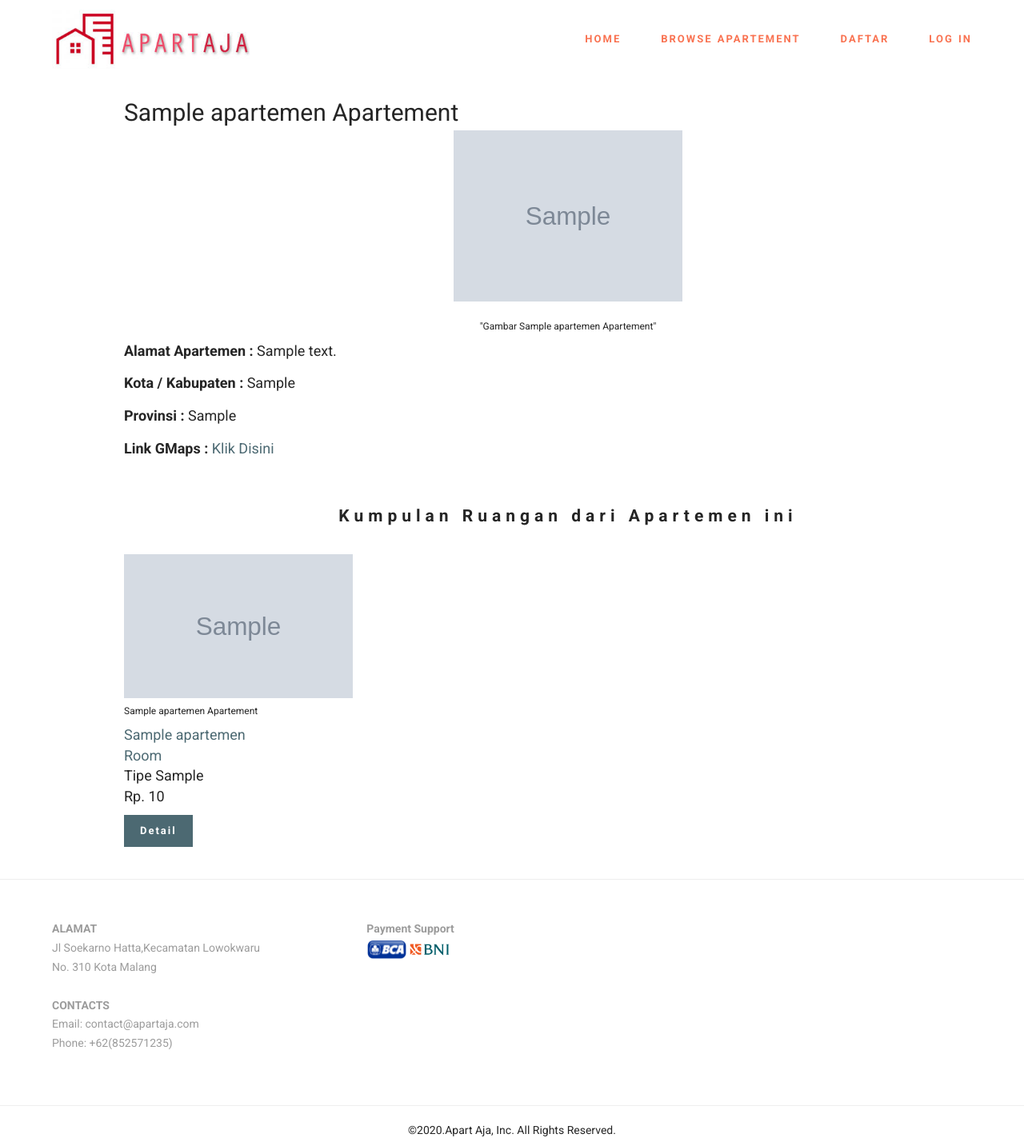
After one commit to ardananjungkusuma/apart-aja, a CodeIgniter app: page /apart-aja/apartemen/detailApartemen/1 in a window 1280 px wide. The commit adds this page. Shown: the whole page at 80% size. Run offline with CodeIgniter, Linux system fonts and the light colour scheme; tables that the repository leaves empty or names only in its code hold one stand-in row (values such as "Sample post"); grey boxes marked "Sample" are stand-in pictures.

Commit message:
fix register user, apartemen detail view

```diff
--- /dev/null
+++ b/application/controllers/Apartemen.php
@@ -0,0 +1,26 @@
+<?php
+defined('BASEPATH') or exit('No direct script access allowed');
+
+class Apartemen extends CI_Controller
+{
+    public function __construct()
+    {
+        parent::__construct();
+        $this->load->model('apartemen_model');
+        $this->load->model('ruangan_model');
+    }
+
+    public function detailApartemen($id)
+    {
+        $data['apart'] = $this->apartemen_model->getAllApartemenById($id);
+        $data['ruanganapart'] = $this->ruangan_model->getAllRuanganByIdApartemen($id);
+        $level = $this->session->userdata('level');
+        if ($level == 'user' or $level == 'admin') {
+            $this->load->view('templates/header-user', $data);
+        } else {
+            $this->load->view('templates/header-guest', $data);
+        }
+        $this->load->view('apartemen/detail', $data);
+        $this->load->view('templates/footer');
+    }
+}
--- /dev/null
+++ b/application/models/apartemen_model.php
@@ -0,0 +1,19 @@
+<?php
+
+defined('BASEPATH') or exit('No direct script access allowed');
+
+class apartemen_model extends CI_Model
+{
+
+    public function getAllApartemen()
+    {
+        $query = $this->db->query("SELECT * FROM apartemen as a JOIN pengelola_apartemen pa ON a.id_pengelola = pa.id_pengelola");
+        return $query->result_array();
+    }
+
+    public function getAllApartemenById($id_apart)
+    {
+        $query = $this->db->query("SELECT * FROM apartemen as a JOIN pengelola_apartemen pa ON a.id_pengelola = pa.id_pengelola WHERE a.id_apartemen = '$id_apart'");
+        return $query->result_array();
+    }
+}
--- a/application/models/ruangan_model.php
+++ b/application/models/ruangan_model.php
@@ -8,6 +8,12 @@ class ruangan_model extends CI_Model
 	public function getAllRuangan()
 	{
 		$query = $this->db->query("SELECT * FROM ruangan_apartemen as ra JOIN apartemen a ON ra.id_apartemen = a.id_apartemen");
+		return $query->result_array();
+	}
+
+	public function getAllRuanganByIdApartemen($id_apart)
+	{
+		$query = $this->db->query("SELECT * FROM ruangan_apartemen as ra JOIN apartemen a ON ra.id_apartemen = a.id_apartemen WHERE ra.id_apartemen = $id_apart");
 		return $query->result_array();
 	}
 
--- /dev/null
+++ b/application/views/apartemen/detail.php
@@ -0,0 +1,61 @@
+<div class="container" style="padding: 20px; margin: 0 auto ;margin-top:100px;">
+    <div class="row">
+        <div class="col-md-12" style="margin-left:70px;margin-right:70px;">
+            <?php
+            foreach ($apart as $apartemen) {
+                $idApartemen = $apartemen['id_apartemen'];
+            ?>
+                <span style="margin-top:20px;margin-bottom: 20px;font-size: 30px"><?= $apartemen['nama_apartemen'] ?> Apartement</span>
+                <div class="card-body" style="font-size: 18px">
+                    <div class="card-body">
+                        <center>
+                            <img style="width:286px;margin-bottom: 15px" src="<?= base_url() ?><?= $apartemen['gambar_apartemen'] ?>" alt="Card image cap">
+                        </center>
+                        <center>
+                            <h5 class="card-title">"Gambar <?= $apartemen['nama_apartemen'] ?> Apartement"</h5>
+                        </center>
+                        <p class="card-text">
+                            <label for=""><b>Alamat Apartemen : </b></label>
+                            <?= $apartemen['alamat_apartemen']; ?>
+                        </p>
+                        <p class="card-text">
+                            <label for=""><b>Kota / Kabupaten :</b></label>
+                            <?= $apartemen['kota_kabupaten']; ?>
+                        </p>
+                        <p class="card-text">
+                            <label for=""><b>Provinsi :</b></label>
+                            <?= $apartemen['provinsi']; ?>
+                        </p>
+                        <p class="card-text">
+                            <label for=""><b>Link GMaps :</b></label>
+                            <a target="_blank" style="text-decoration: none" href="<?= $apartemen['maps_link']; ?>">Klik Disini</a>
+                        </p>
+                        <p class="card-text">
+                            <label><b>
+                                    <h3>
+                                        <center>Kumpulan Ruangan dari Apartemen ini</center>
+                                    </h3>
+                                </b></label>
+                        </p><br>
+                        <?php
+                        foreach ($ruanganapart as $ruanganApartemen) {
+                        ?>
+                            <div class="card" onclick="location.href='detail-ruang-apartemen.php?id_ruangan=<?= $ruanganApartemen['id_ruangan'] ?>'" style="width: 18rem;display:inline-block">
+                                <img style="width:286px;height:180px" src="<?= base_url() ?><?= $ruanganApartemen['gambar_utama'] ?>" alt="Card image cap">
+                                <div class="card-body">
+                                    <h5 class="card-title"><?= $ruanganApartemen['nama_apartemen'] ?> Apartement</h5>
+                                    <p class="card-text"><a style="text-decoration: none;" href="detail-ruang-apartemen.php?id_ruangan=<?= $ruanganApartemen['id_ruangan'] ?>"><?= $ruanganApartemen['nama'] ?> Room</a><br>Tipe <?= $ruanganApartemen['jenis_ruangan'] ?><br>Rp. <?= number_format($ruanganApartemen['harga_beli'], 0, ',', '.');; ?></p>
+                                    <a href="detail-ruang-apartemen.php?id_ruangan=<?= $ruanganApartemen['id_ruangan'] ?>" class="btn btn-primary">Detail</a>
+                                </div>
+                            </div>
+                        <?php
+                        }
+                        ?>
+                    </div>
+                <?php
+            }
+                ?>
+                </div>
+        </div>
+    </div>
+</div>
--- a/application/views/auth/user/login.php
+++ b/application/views/auth/user/login.php
@@ -19,8 +19,8 @@
 				<i class="zmdi zmdi-lock"></i>
 			</div>
 			<input type="checkbox" onclick="passwordShowUnshow()">Show/Unshow Password
-			<h4 style="margin-top: 5px;">Don't have an account? <a href="<?= base_url() ?>auth/registerUser">Register Here!</a></h4>
-			<h4>Login as Pengelola? <a href="login-pengelola.php">Click Here!</a></h4>
+			<h4 style="margin-top: 5px;">Don't have an account? <a href="<?= base_url() ?>auth/registerUser" style="text-decoration: none;color:#333">Register Here!</a></h4>
+			<h4>Login as Pengelola? <a href="<?= base_url() ?>auth/loginPengelola" style="text-decoration: none;color:#333">Click Here!</a></h4>
 			<button type="login" value="login" name="login">Login
 				<i class="zmdi zmdi-arrow-right"></i>
 			</button>
--- a/application/views/auth/user/register.php
+++ b/application/views/auth/user/register.php
@@ -3,6 +3,7 @@
 		<div class="image-holder">
 			<img src="<?= base_url() ?>assets/img/etc/registration2-form-1-user.jpg" alt="">
 		</div>
+		<?= form_open_multipart('auth/prosesRegisterUser') ?>
 		<form role="form" enctype="multipart/form-data" method="POST">
 			<i class="zmdi zmdi-long-arrow-left" style="font-size: 15px"></i><a href="<?= base_url() ?>" style="text-decoration: none;color:#333;font-size:15px;font-family: Poppins-Regular;"> Back to Homepage</a><br><br>
 			<h3>User Registration</h3>
@@ -31,11 +32,12 @@
 				<i class="zmdi zmdi-lock"></i>
 			</div>
 			<input type="checkbox" onclick="passwordShowUnshow()">Show/Unshow Password
-			<h4 style="margin-top: 5px;">Already have an account? <a href="login-user.php" style="text-decoration: none;color:#333">Login Here!</a></h4>
+			<h4 style="margin-top: 5px;">Already have an account? <a href="<?= base_url() ?>auth/loginUser" style="text-decoration: none;color:#333">Login Here!</a></h4>
 			<button type="register" value="register" name="register">Register
 				<i class="zmdi zmdi-arrow-right"></i>
 			</button>
 		</form>
+		<?= form_close() ?>
 	</div>
 </div>
 </body>
--- a/application/views/home/index.php
+++ b/application/views/home/index.php
@@ -43,7 +43,7 @@
 									<ul class="mbr-navbar__items mbr-navbar__items--right float-left mbr-buttons mbr-buttons--freeze mbr-buttons--right btn-decorator mbr-buttons--active mbr-buttons--only-links">
 										<li class="mbr-navbar__item"><a class="mbr-buttons__link btn text-danger" href="<?= base_url(); ?>">HOME</a></li>
 										<li class="mbr-navbar__item"><a class="mbr-buttons__link btn text-danger" href="<?= base_url(); ?>ruangan">BROWSE APARTEMENT</a></li>
-										<li class="mbr-navbar__item"><a class="mbr-buttons__link btn text-danger" href="<?= base_url() ?>auth/register">DAFTAR</a></li>
+										<li class="mbr-navbar__item"><a class="mbr-buttons__link btn text-danger" href="<?= base_url() ?>auth/registerUser">DAFTAR</a></li>
 										<li class="mbr-navbar__item"><a class="mbr-buttons__link btn text-danger" href="<?= base_url(); ?>auth/loginUser">LOG IN</a></li>
 									</ul>
 								<?php
--- a/application/views/ruangan/detail.php
+++ b/application/views/ruangan/detail.php
@@ -11,7 +11,7 @@
 						<img style="width:450px;margin-bottom: 15px;border-radius: 20px;border:1px solid black" src="<?= base_url(); ?><?= $ruangan['gambar_utama'] ?>" alt="Desc">
 					</center>
 					<label for=""><b>Apartemen : </b></label>
-					<a href="detail-apartemen.php?id_apartemen=<?= $ruangan['id_apartemen'] ?>" style="text-decoration: none;"><?= $ruangan['nama_apartemen']; ?> Apartement</a><br>
+					<a href="<?= base_url() ?>apartemen/detailApartemen/<?= $ruangan['id_apartemen'] ?>" style="text-decoration: none;"><?= $ruangan['nama_apartemen']; ?> Apartement</a><br>
 					<label for=""><b>Lokasi : </b></label>
 					<?= $ruangan['alamat_apartemen'] ?>, <?= $ruangan['kota_kabupaten'] ?><br>
 					<label for=""><b>Jenis Ruangan : </b></label>
--- a/application/views/templates/header-guest.php
+++ b/application/views/templates/header-guest.php
@@ -36,7 +36,7 @@
 								<ul class="mbr-navbar__items mbr-navbar__items--right float-left mbr-buttons mbr-buttons--freeze mbr-buttons--right btn-decorator mbr-buttons--active mbr-buttons--only-links">
 									<li class="mbr-navbar__item"><a class="mbr-buttons__link btn text-danger" href="<?= base_url(); ?>">HOME</a></li>
 									<li class="mbr-navbar__item"><a class="mbr-buttons__link btn text-danger" href="<?= base_url(); ?>ruangan">BROWSE APARTEMENT</a></li>
-									<li class="mbr-navbar__item"><a class="mbr-buttons__link btn text-danger" href="<?= base_url() ?>auth/register">DAFTAR</a></li>
+									<li class="mbr-navbar__item"><a class="mbr-buttons__link btn text-danger" href="<?= base_url() ?>auth/registerUser">DAFTAR</a></li>
 									<li class="mbr-navbar__item"><a class="mbr-buttons__link btn text-danger" href="<?= base_url(); ?>auth/loginUser">LOG IN</a></li>
 								</ul>
 
```
Also changed, not shown: application/controllers/Auth.php (+5 -6 lines), application/controllers/Transaksi.php (added, +19 -0 lines), application/models/auth_model.php (added, +39 -0 lines), application/models/user_model.php (+0 -29 lines), application/views/transaksi/preview.php (added, +58 -0 lines).
